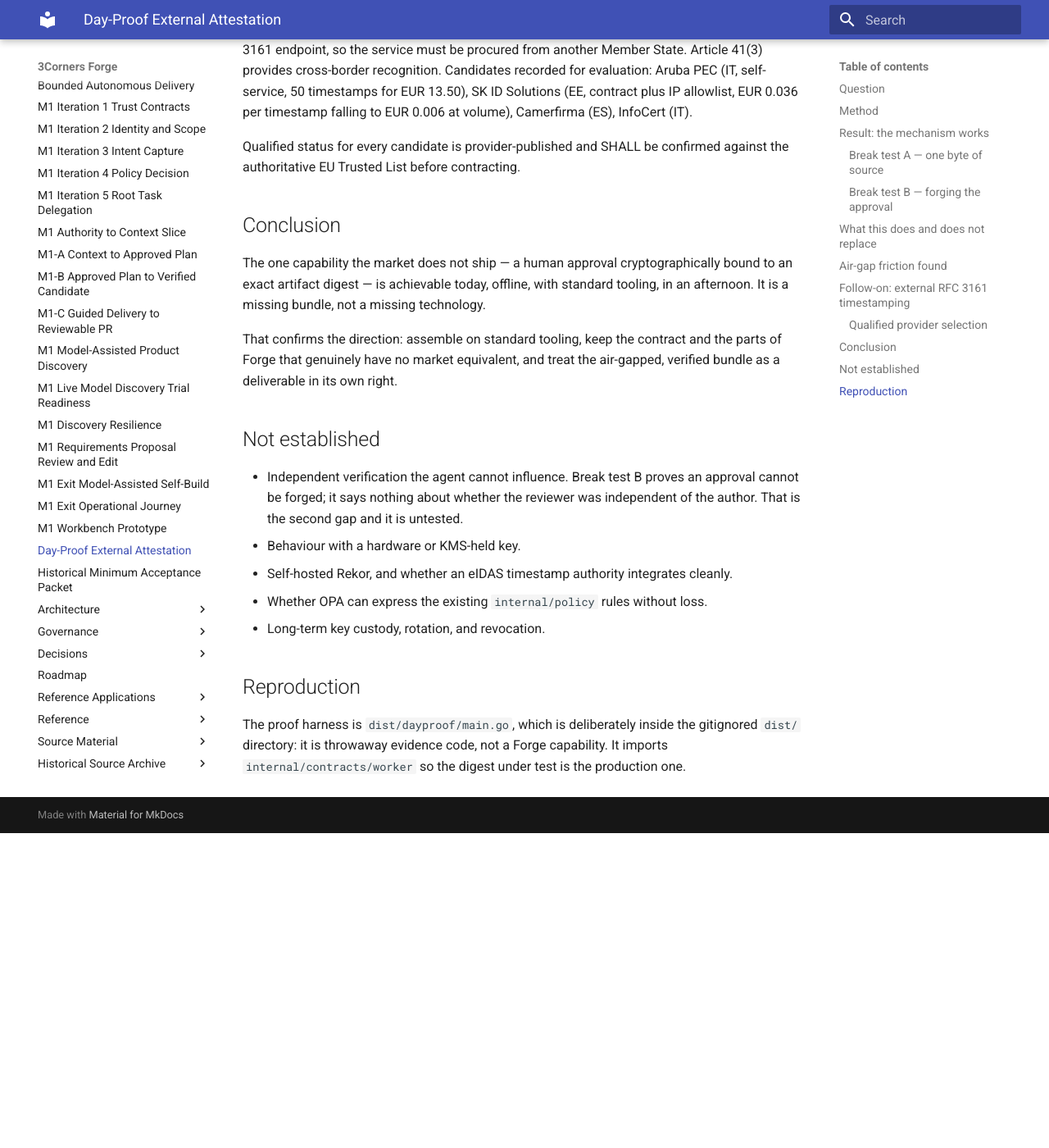
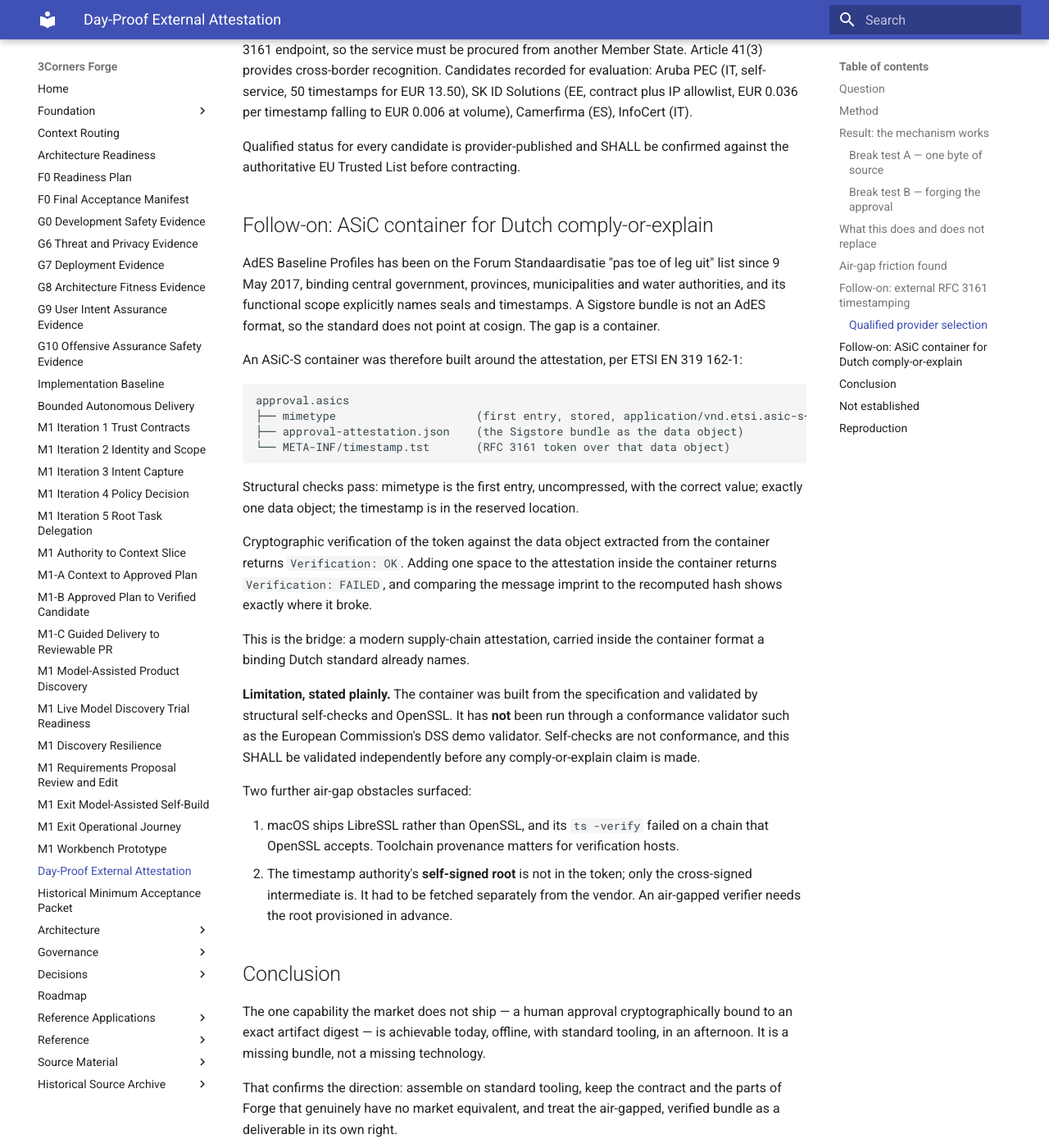
Before and after one commit to 3Corners-Labs/Forge, an MkDocs documentation site: the page built from docs/governance/dayproof-external-attestation-evidence.md, in a window 1280 px wide and 1400 px high, scrolled down 4020 px. Shown: the whole window at 82% size. Built offline with MkDocs 1.6.1 and Material for MkDocs 9.7.7, drawn with Linux system fonts in a browser that asks for light colours; before the commit the page ends 5036 px from its top, so only the background shows below that.

Commit message:
docs(evidence): wrap the attestation in an ETSI ASiC-S container
AdES Baseline Profiles binds Dutch government under comply-or-explain and
names seals and timestamps, but a Sigstore bundle is not an AdES format,
so the standard does not reach cosign. The missing piece is a container.

Build an ASiC-S container per ETSI EN 319 162-1 carrying the attestation
as its data object and an RFC 3161 token in META-INF. Structure checks
pass, the token verifies against the extracted data object, and one added
byte breaks it.

Not conformance-validated. Structural self-checks and OpenSSL are not the
same as the DSS validator, and the document says so.

Two more air-gap obstacles recorded: macOS ships LibreSSL, whose ts verify
rejects a chain OpenSSL accepts; and the timestamp authority's self-signed
root is absent from the token and must be provisioned separately.

Co-Authored-By: Claude Opus 4.8 <noreply@anthropic.com>

```diff
--- a/docs/governance/dayproof-external-attestation-evidence.md
+++ b/docs/governance/dayproof-external-attestation-evidence.md
@@ -167,6 +167,51 @@ EUR 0.006 at volume), Camerfirma (ES), InfoCert (IT).
 Qualified status for every candidate is provider-published and SHALL be confirmed
 against the authoritative EU Trusted List before contracting.
 
+## Follow-on: ASiC container for Dutch comply-or-explain
+
+AdES Baseline Profiles has been on the Forum Standaardisatie "pas toe of leg uit"
+list since 9 May 2017, binding central government, provinces, municipalities and
+water authorities, and its functional scope explicitly names seals and
+timestamps. A Sigstore bundle is not an AdES format, so the standard does not
+point at cosign. The gap is a container.
+
+An ASiC-S container was therefore built around the attestation, per
+ETSI EN 319 162-1:
+
+~~~text
+approval.asics
+├── mimetype                     (first entry, stored, application/vnd.etsi.asic-s+zip)
+├── approval-attestation.json    (the Sigstore bundle as the data object)
+└── META-INF/timestamp.tst       (RFC 3161 token over that data object)
+~~~
+
+Structural checks pass: mimetype is the first entry, uncompressed, with the
+correct value; exactly one data object; the timestamp is in the reserved
+location.
+
+Cryptographic verification of the token against the data object extracted from
+the container returns `Verification: OK`. Adding one space to the attestation
+inside the container returns `Verification: FAILED`, and comparing the message
+imprint to the recomputed hash shows exactly where it broke.
+
+This is the bridge: a modern supply-chain attestation, carried inside the
+container format a binding Dutch standard already names.
+
+**Limitation, stated plainly.** The container was built from the specification
+and validated by structural self-checks and OpenSSL. It has **not** been run
+through a conformance validator such as the European Commission's DSS demo
+validator. Self-checks are not conformance, and this SHALL be validated
+independently before any comply-or-explain claim is made.
+
+Two further air-gap obstacles surfaced:
+
+8. macOS ships LibreSSL rather than OpenSSL, and its `ts -verify` failed on a
+   chain that OpenSSL accepts. Toolchain provenance matters for verification
+   hosts.
+9. The timestamp authority's **self-signed root** is not in the token; only the
+   cross-signed intermediate is. It had to be fetched separately from the
+   vendor. An air-gapped verifier needs the root provisioned in advance.
+
 ## Conclusion
 
 The one capability the market does not ship — a human approval cryptographically
```
